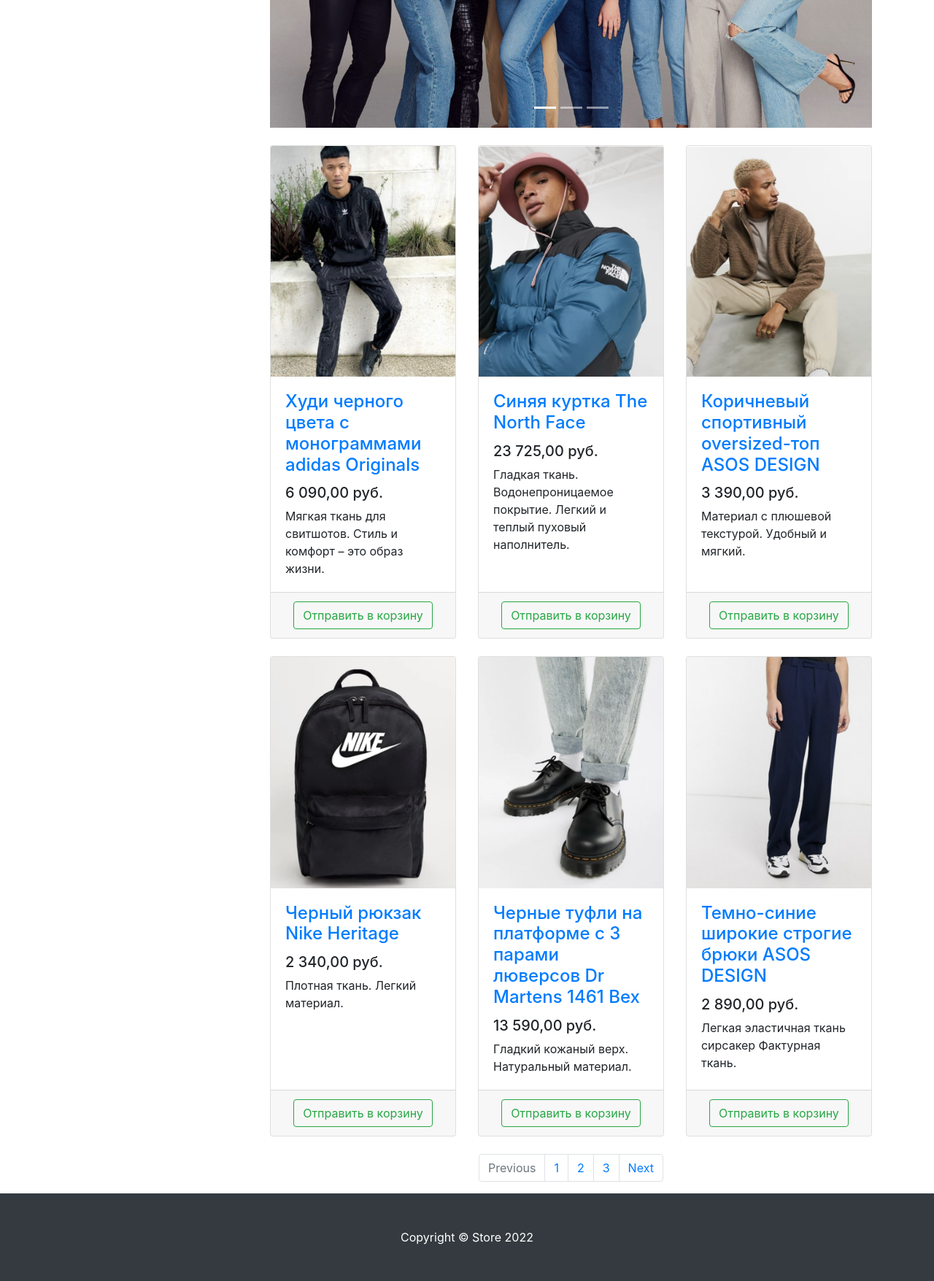
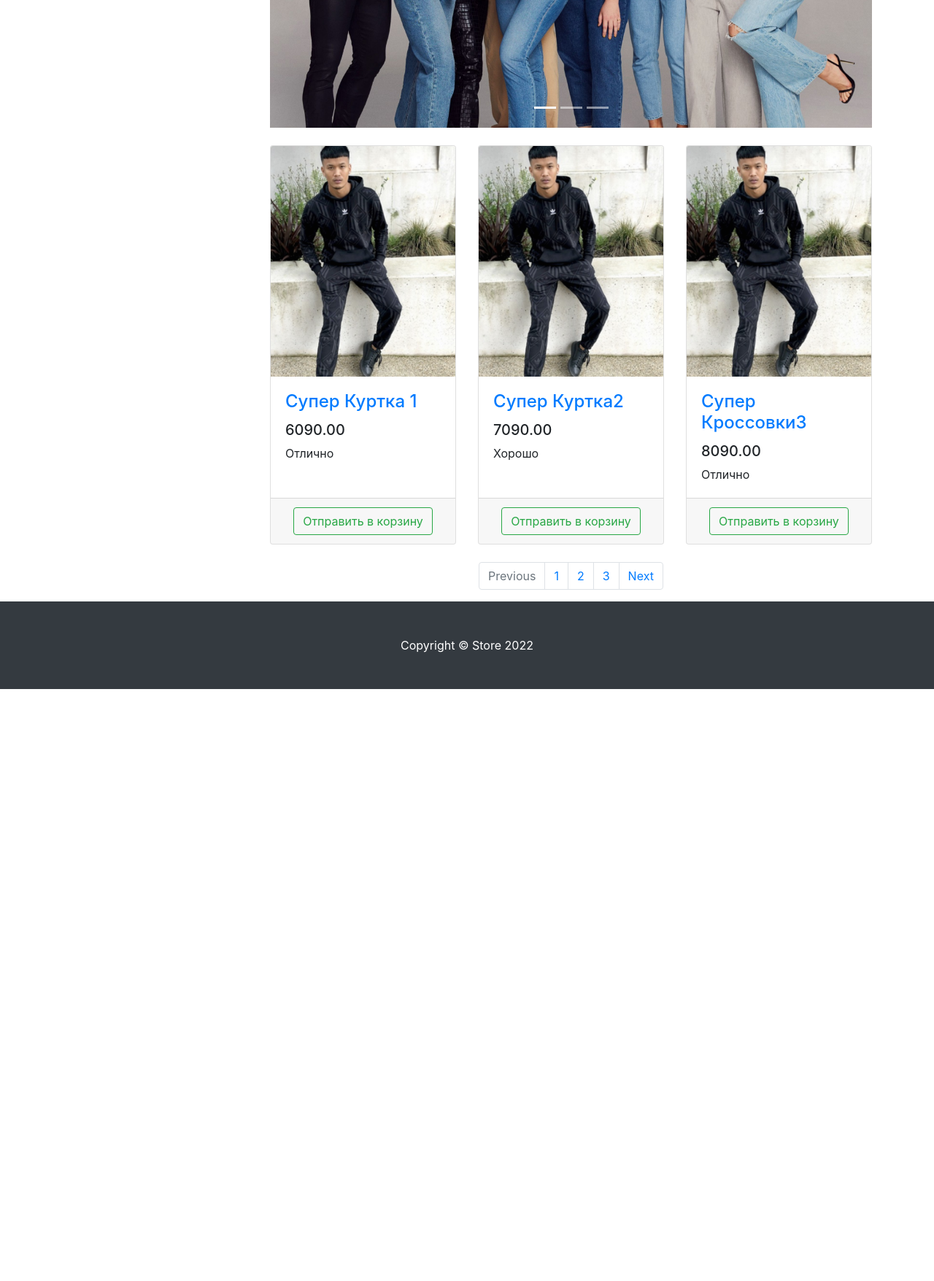
Before and after one commit to MaksimochkinBogdan/store, a Django app: page /products/ in a window 1280 px wide. Shown: the part 400-2155 px from the top of the page at 73% size. After the commit the page ends 1344 px from the top, so only its background shows below. Run offline with Django 4.2, Linux system fonts and the light colour scheme; data comes from the database, SQL or seed files in the repository; some libraries are stand-ins or nearby versions.

Commit message:
lesson5 (views QuerySet)

```diff
--- a/products/templates/products/products.html
+++ b/products/templates/products/products.html
@@ -54,6 +54,7 @@
 
 				<div class="row">
 
+					{% for product in products %}
 						<div class="col-lg-4 col-md-6 mb-4">
 							<div class="card h-100">
 								<a href="#">
@@ -63,117 +64,17 @@
 								</a>
 								<div class="card-body">
 									<h4 class="card-title">
-									<a href="#">Худи черного цвета с монограммами adidas Originals</a>
+										<a href="#">{{ product.name }}</a>
 									</h4>
-								<h5>6 090,00 руб.</h5>
-								<p class="card-text">Мягкая ткань для свитшотов. Стиль и комфорт – это образ жизни.</p>
+									<h5>{{ product.price }}</h5>
+									<p class="card-text">{{ product.description }}</p>
 								</div>
 								<div class="card-footer text-center">
 									<button type="button" class="btn btn-outline-success">Отправить в корзину</button>
 								</div>
 							</div>
 						</div>
-
-					<div class="col-lg-4 col-md-6 mb-4">
-						<div class="card h-100">
-							<a href="#">
-								<img class="card-img-top"
-									src="/static/vendor/img/products/Blue-jacket-The-North-Face.png" alt="">
-							</a>
-							<div class="card-body">
-								<h4 class="card-title">
-									<a href="#">Синяя куртка The North Face</a>
-								</h4>
-								<h5>23 725,00 руб.</h5>
-								<p class="card-text">
-									Гладкая ткань. Водонепроницаемое покрытие. Легкий и теплый пуховый наполнитель.
-								</p>
-							</div>
-							<div class="card-footer text-center">
-								<button type="button" class="btn btn-outline-success">Отправить в корзину</button>
-							</div>
-						</div>
-					</div>
-
-					<div class="col-lg-4 col-md-6 mb-4">
-						<div class="card h-100">
-							<a href="#">
-								<img class="card-img-top"
-									src="/static/vendor/img/products/Brown-sports-oversized-top-ASOS-DESIGN.png"
-									alt="">
-							</a>
-							<div class="card-body">
-								<h4 class="card-title">
-									<a href="#">Коричневый спортивный oversized-топ ASOS DESIGN</a>
-								</h4>
-								<h5>3 390,00 руб.</h5>
-								<p class="card-text">Материал с плюшевой текстурой. Удобный и мягкий.</p>
-							</div>
-							<div class="card-footer text-center">
-								<button type="button" class="btn btn-outline-success">Отправить в корзину</button>
-							</div>
-						</div>
-					</div>
-
-					<div class="col-lg-4 col-md-6 mb-4">
-						<div class="card h-100">
-							<a href="#">
-								<img class="card-img-top"
-									src="/static/vendor/img/products/Black-Nike-Heritage-backpack.png"
-									alt="">
-							</a>
-							<div class="card-body">
-								<h4 class="card-title">
-									<a href="#">Черный рюкзак Nike Heritage</a>
-								</h4>
-								<h5>2 340,00 руб.</h5>
-								<p class="card-text">Плотная ткань. Легкий материал.</p>
-							</div>
-							<div class="card-footer text-center">
-								<button type="button" class="btn btn-outline-success">Отправить в корзину</button>
-							</div>
-						</div>
-					</div>
-
-					<div class="col-lg-4 col-md-6 mb-4">
-						<div class="card h-100">
-							<a href="#">
-								<img class="card-img-top"
-									src="/static/vendor/img/products/Black-Dr-Martens-shoes.png"
-									alt="">
-							</a>
-							<div class="card-body">
-								<h4 class="card-title">
-									<a href="#">Черные туфли на платформе с 3 парами люверсов Dr Martens 1461 Bex</a>
-								</h4>
-								<h5>13 590,00 руб.</h5>
-								<p class="card-text">Гладкий кожаный верх. Натуральный материал.</p>
-							</div>
-							<div class="card-footer text-center">
-								<button type="button" class="btn btn-outline-success">Отправить в корзину</button>
-							</div>
-						</div>
-					</div>
-
-					<div class="col-lg-4 col-md-6 mb-4">
-						<div class="card h-100">
-							<a href="#">
-								<img class="card-img-top"
-									src="/static/vendor/img/products/Dark-blue-wide-leg-ASOs-DESIGN-trousers.png"
-									alt="">
-							</a>
-							<div class="card-body">
-								<h4 class="card-title">
-									<a href="#">Темно-синие широкие строгие брюки ASOS DESIGN</a>
-								</h4>
-								<h5>2 890,00 руб.</h5>
-								<p class="card-text">Легкая эластичная ткань сирсакер Фактурная ткань.</p>
-							</div>
-							<div class="card-footer text-center">
-								<button type="button" class="btn btn-outline-success">Отправить в корзину</button>
-							</div>
-						</div>
-					</div>
+					{% endfor %}
 
 				</div>
 
--- a/products/views.py
+++ b/products/views.py
@@ -1,4 +1,6 @@
 from django.shortcuts import render
+
+from products.models import Product, ProductCategory
 
 # Create your views here.
 
@@ -11,5 +13,7 @@ def index(request):
 def products(request):
     context = {
 		'title':'Store - Каталог',
+		'products': Product.objects.all(),
+		'categories': ProductCategory.objects.all(),
 	}
     return render(request, 'products/products.html', context)
```
Lines whose indentation alone changed are shown as unchanged.
